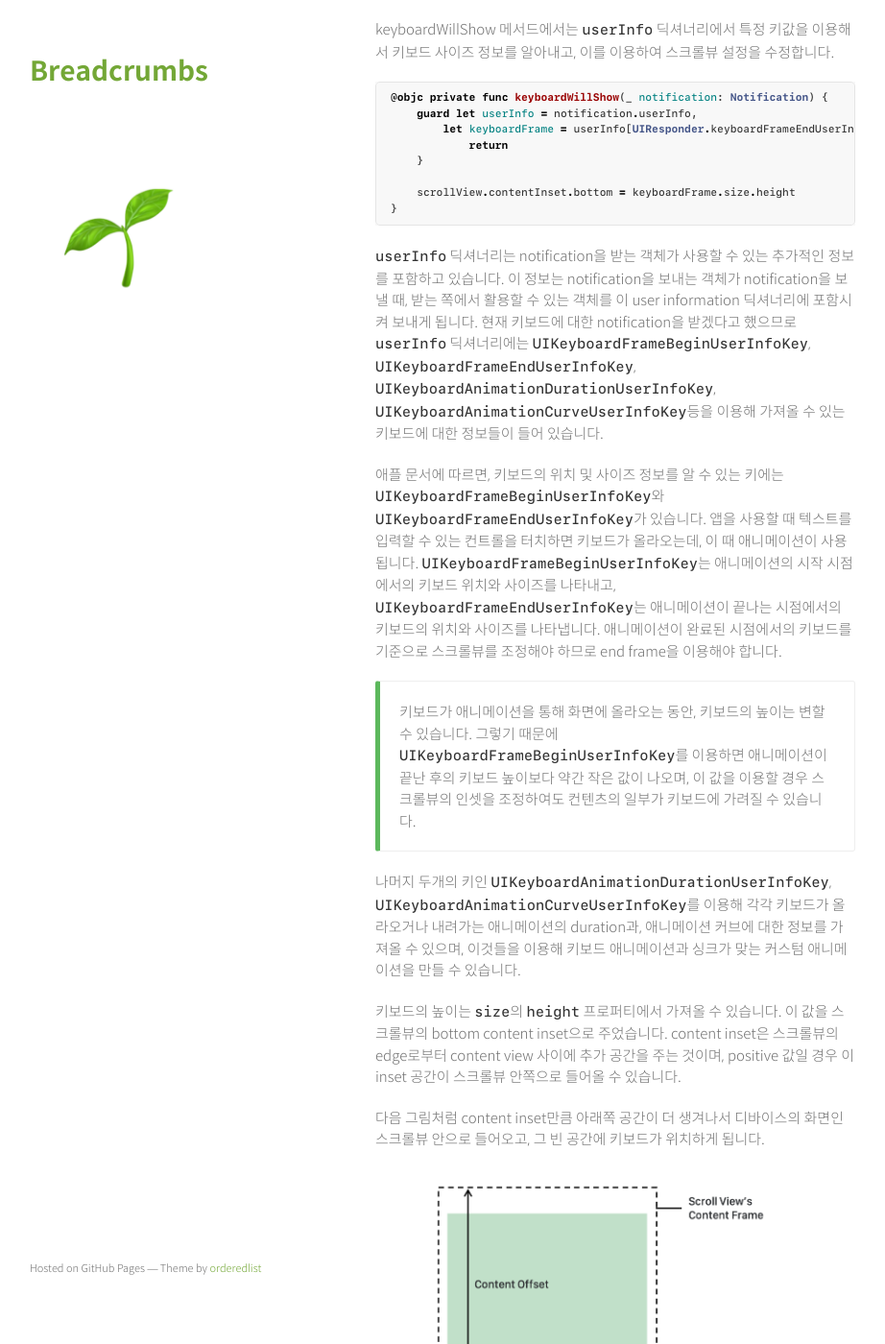
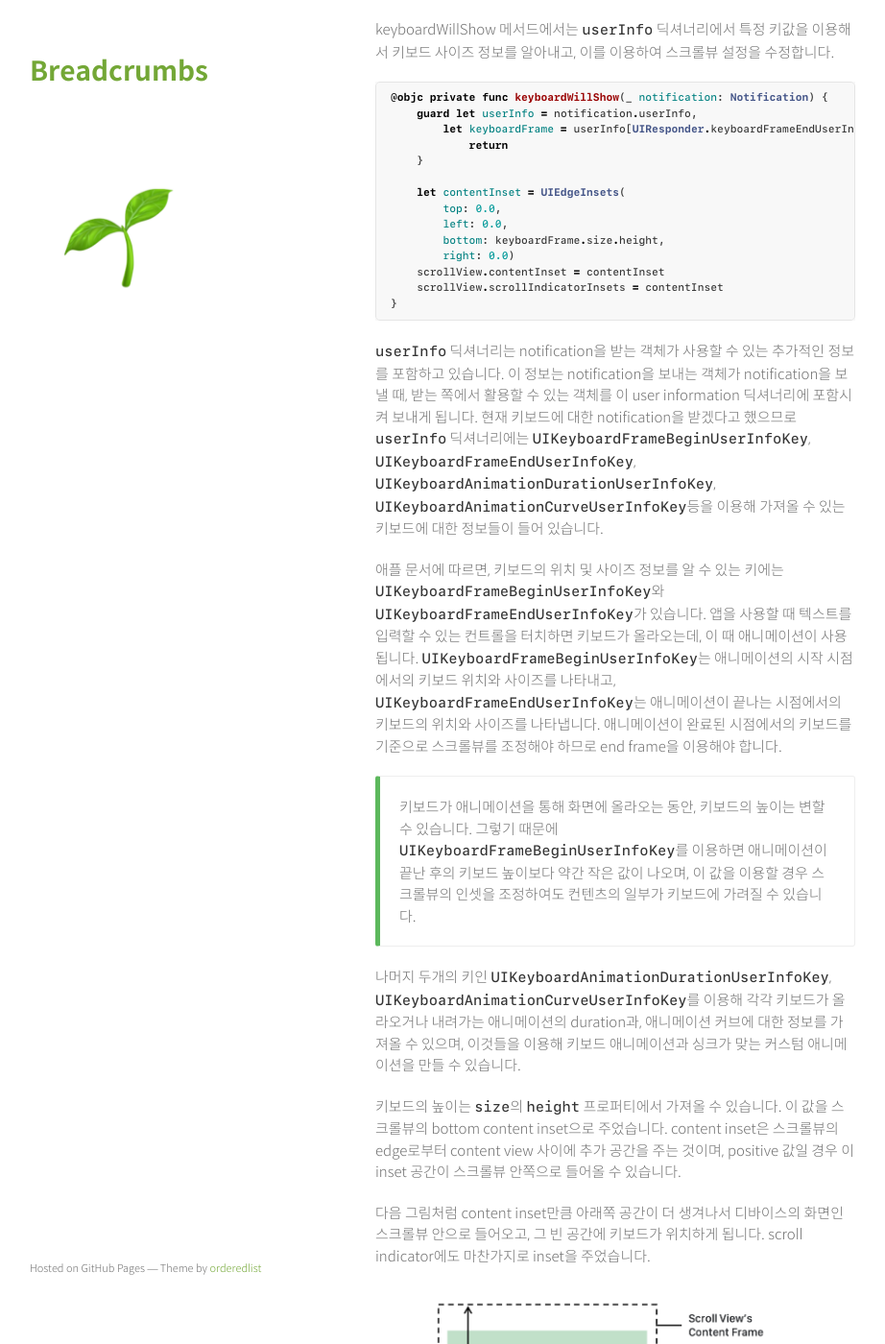
Before and after one commit to seizze/seizze.github.io, a Jekyll site: the page built from _posts/2019-11-17-iOS에서-키보드에-동적인-스크롤뷰-만들기.md, in a window 1280 px wide and 1400 px high, scrolled down 3978 px. Shown: the whole window at 96% size, without its empty margins (179-1101 px from the left). Built offline with Jekyll 4.4.1, drawn with Linux system fonts in a browser that asks for light colours; some of the changed text lies outside the part shown.

Commit message:
Update some contents - dynamic scroll view

````diff
--- a/_posts/2019-11-17-iOS에서-키보드에-동적인-스크롤뷰-만들기.md
+++ b/_posts/2019-11-17-iOS에서-키보드에-동적인-스크롤뷰-만들기.md
@@ -140,7 +140,13 @@ keyboardWillShow 메서드에서는 `userInfo` 딕셔너리에서 특정 키값
             return
     }
 
-    scrollView.contentInset.bottom = keyboardFrame.size.height
+    let contentInset = UIEdgeInsets(
+        top: 0.0,
+        left: 0.0,
+        bottom: keyboardFrame.size.height,
+        right: 0.0)
+    scrollView.contentInset = contentInset
+    scrollView.scrollIndicatorInsets = contentInset
 }
 ```
 `userInfo` 딕셔너리는 notification을 받는 객체가 사용할 수 있는 추가적인 정보를 포함하고 있습니다. 이 정보는 notification을 보내는 객체가 notification을 보낼 때, 받는 쪽에서 활용할 수 있는 객체를 이 user information 딕셔너리에 포함시켜 보내게 됩니다. 현재 키보드에 대한 notification을 받겠다고 했으므로 `userInfo` 딕셔너리에는 `UIKeyboardFrameBeginUserInfoKey`, `UIKeyboardFrameEndUserInfoKey`, `UIKeyboardAnimationDurationUserInfoKey`, `UIKeyboardAnimationCurveUserInfoKey`등을 이용해 가져올 수 있는 키보드에 대한 정보들이 들어 있습니다.
@@ -153,7 +159,7 @@ keyboardWillShow 메서드에서는 `userInfo` 딕셔너리에서 특정 키값
 
 키보드의 높이는 `size`의 `height` 프로퍼티에서 가져올 수 있습니다. 이 값을 스크롤뷰의 bottom content inset으로 주었습니다. content inset은 스크롤뷰의 edge로부터 content view 사이에 추가 공간을 주는 것이며, positive 값일 경우 이 inset 공간이 스크롤뷰 안쪽으로 들어올 수 있습니다.
 
-다음 그림처럼 content inset만큼 아래쪽 공간이 더 생겨나서 디바이스의 화면인 스크롤뷰 안으로 들어오고, 그 빈 공간에 키보드가 위치하게 됩니다.
+다음 그림처럼 content inset만큼 아래쪽 공간이 더 생겨나서 디바이스의 화면인 스크롤뷰 안으로 들어오고, 그 빈 공간에 키보드가 위치하게 됩니다. scroll indicator에도 마찬가지로 inset을 주었습니다.
 
 <center><img src="{{ "/assets/img/2019-11-17-iOS에서-키보드에-동적인-스크롤뷰-만들기/content-inset-and-offset.png" | absolute_url }}" alt="content-inset-and-offset" style="zoom:48%;"/></center>
 
@@ -177,7 +183,9 @@ keyboardWillShow 메서드에서는 `userInfo` 딕셔너리에서 특정 키값
 키보드가 사라질 땐 화면을 원래 상태로 복구해 놓아야 합니다.
 ```swift
 @objc private func keyboardWillHide() {
-    scrollView.contentInset.bottom = 0
+    let contentInset = UIEdgeInsets.zero
+    scrollView.contentInset = contentInset
+    scrollView.scrollIndicatorInsets = contentInset
 }
 ```
 
````
